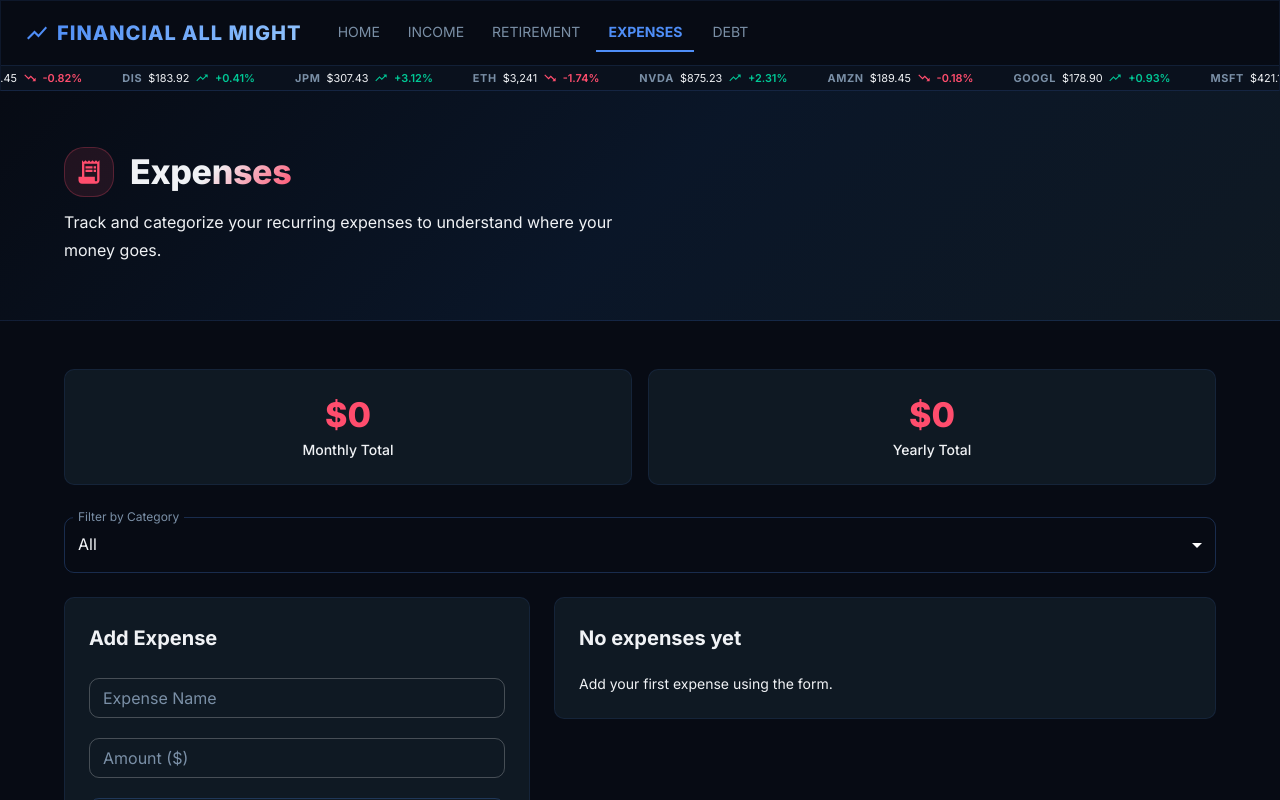
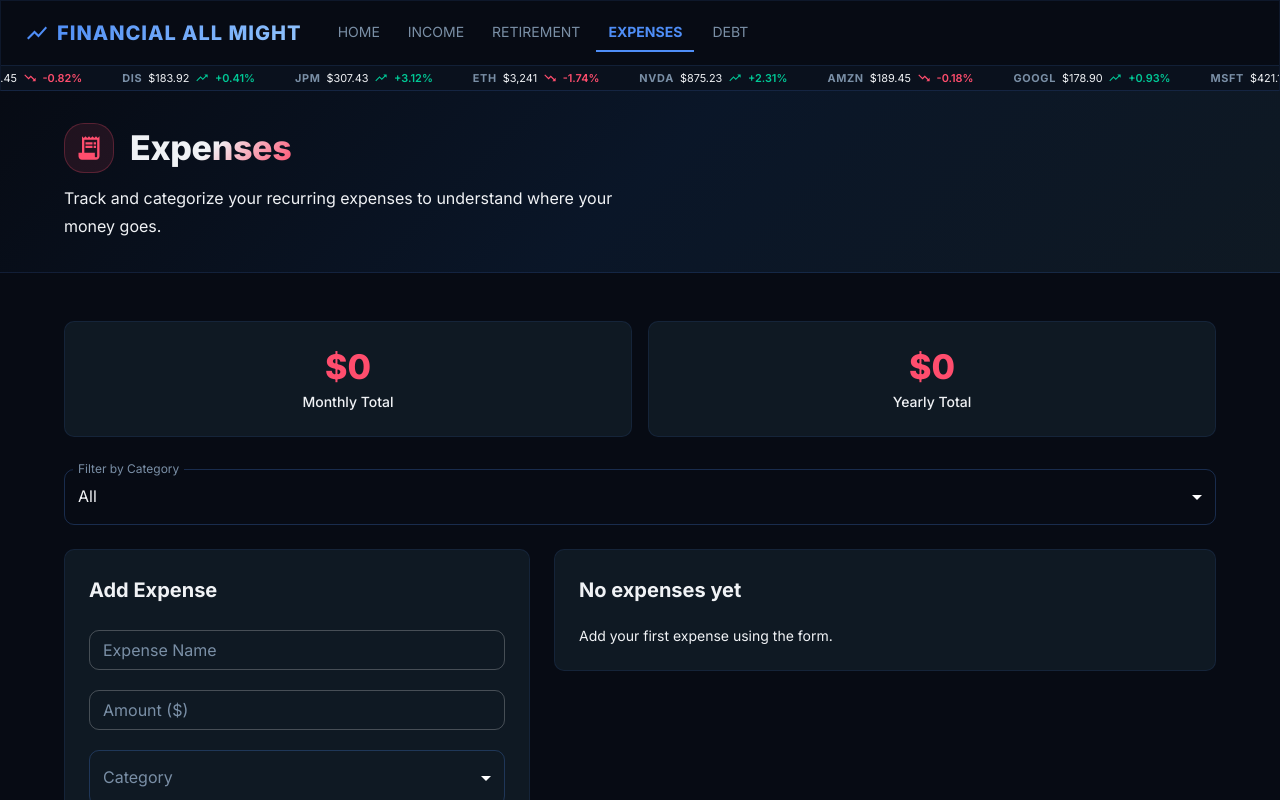
Before and after one commit to josejesusgarciajr/FinancialAllMight, a React (Vite) app: page /expenses in a window 1280 px wide. Shown: the top 800 px of the page. Built offline with nearby package versions, Linux system fonts and the light colour scheme.

Commit message:
Page Header UI Enhancement

```diff
--- a/src/components/PageHeader.tsx
+++ b/src/components/PageHeader.tsx
@@ -21,7 +21,7 @@ export const PageHeader = ({icon, iconSx, title, titleLinearGradient, descriptio
             sx={{
                 background: 'linear-gradient(135deg, #070B14 0%, #0A1628 50%, #0F1923 100%)',
                 borderBottom: '1px solid rgba(79, 142, 247, 0.15)',
-                py: { xs: 5, md: 7 },
+                py: { xs: 2, md: 4 },
             }}
         >
             <Container maxWidth="lg">
```
